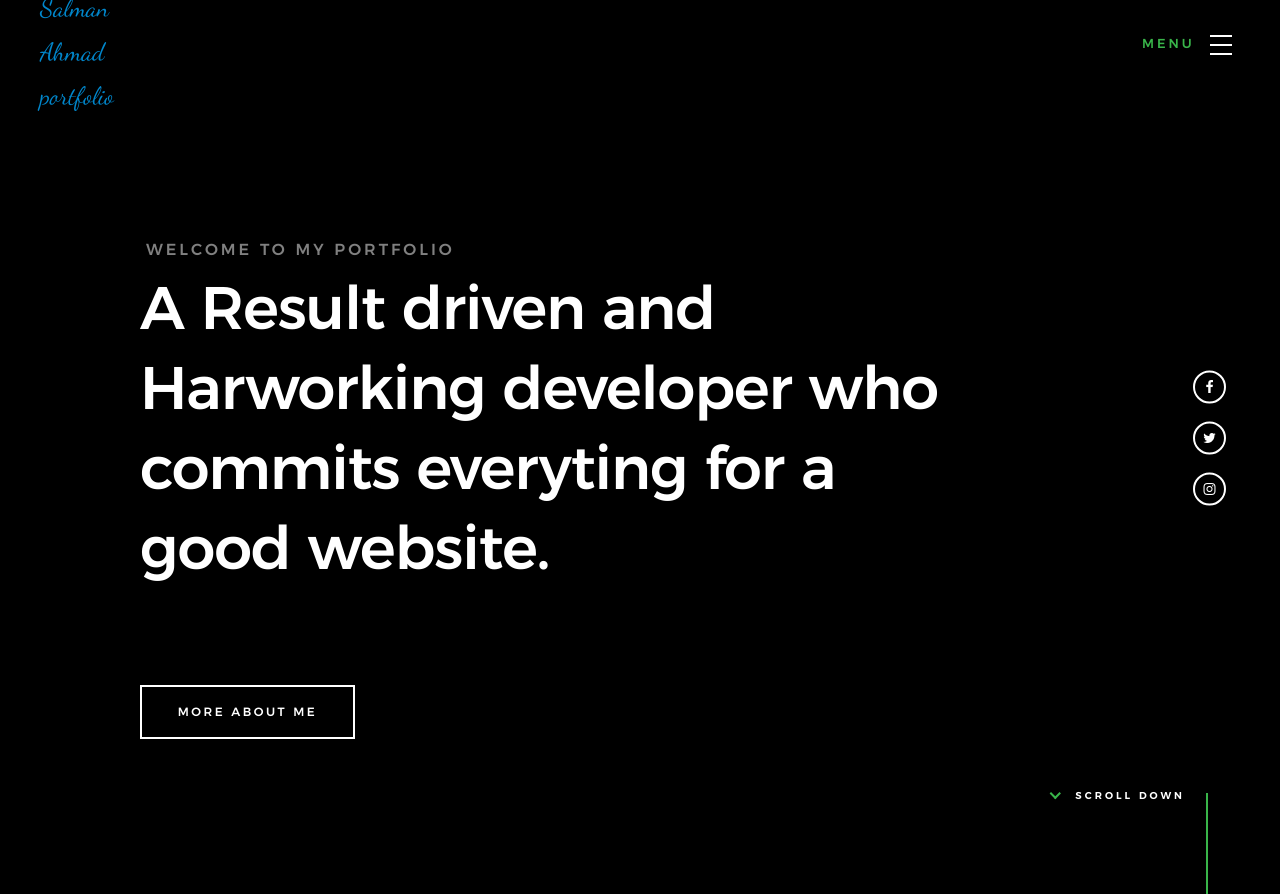
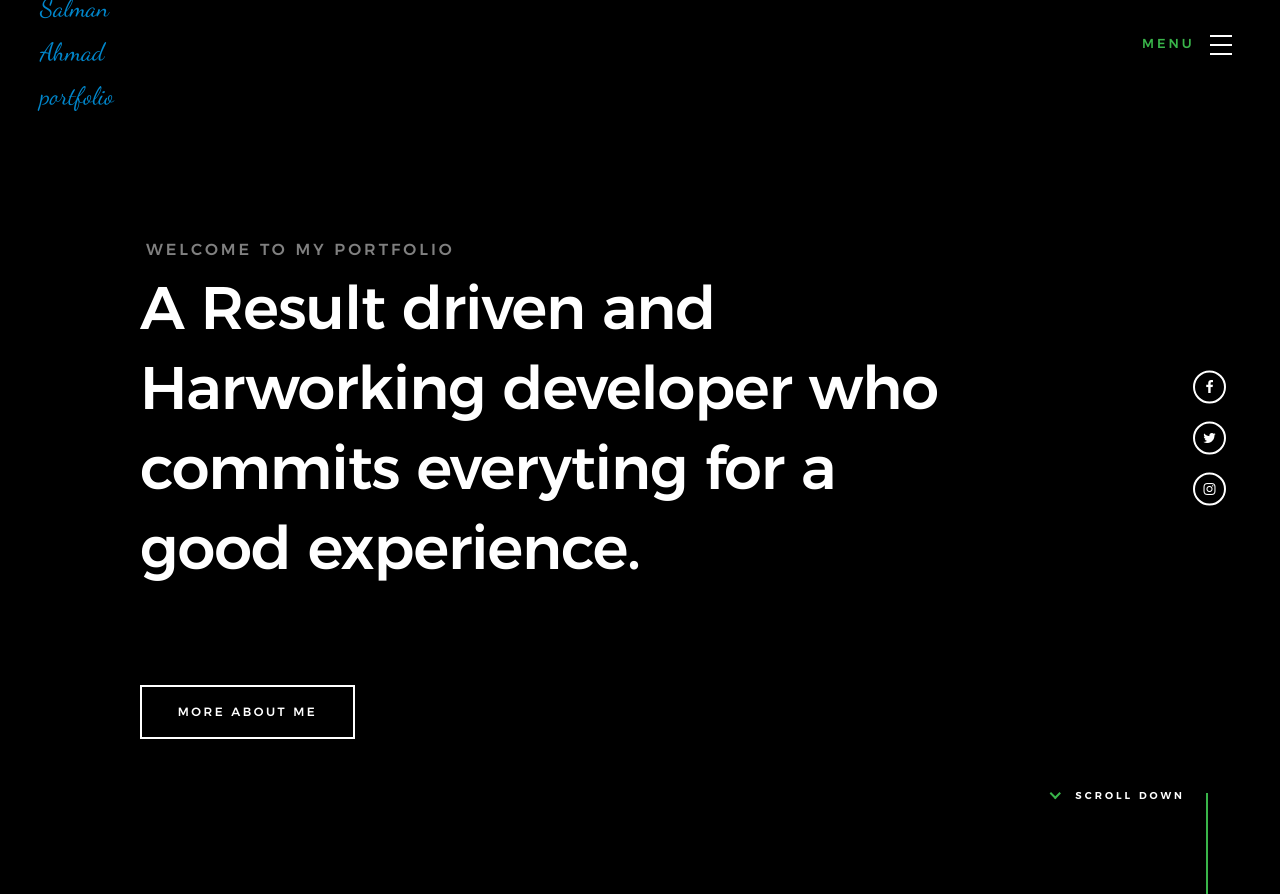
Before and after one commit to salmanahmad10/salman, a PHP site: page / in a window 1280 px wide. Shown: the top 894 px of the page. Run offline with PHP 8.4, Linux system fonts and the light colour scheme; some libraries are stand-ins or nearby versions; some web fonts are replaced.

Commit message:
Update index.php

```diff
--- a/index.php
+++ b/index.php
@@ -106,7 +106,7 @@
                     A Result driven and  <br>
                     Harworking developer who <br>
                     commits everyting for a  <br>
-                    good website.
+                    good experience.
                 </h1>
 
                 <div class="home-content__buttons">
```
